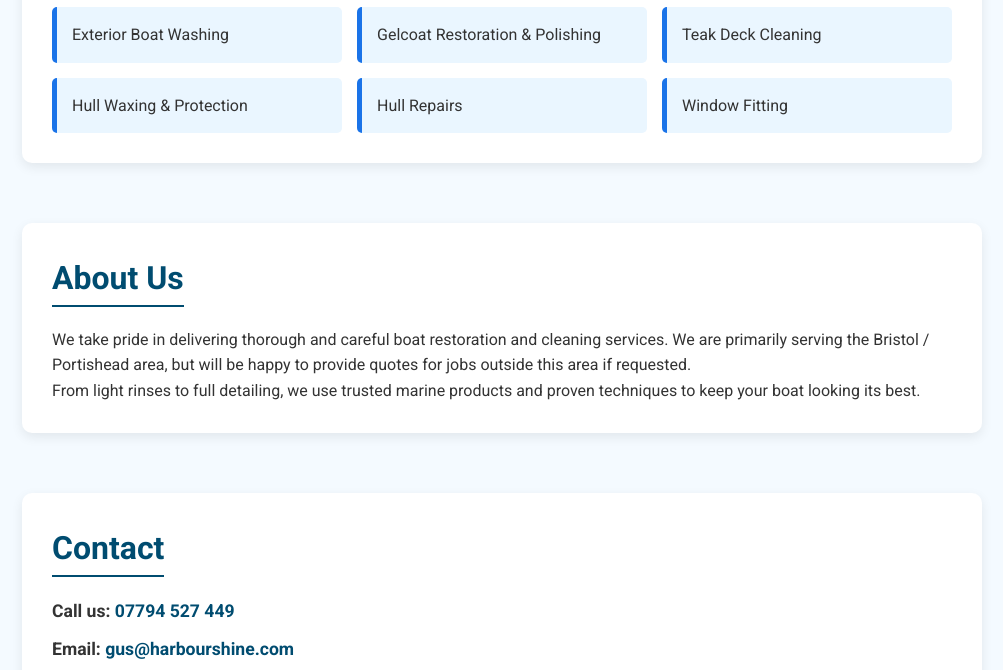
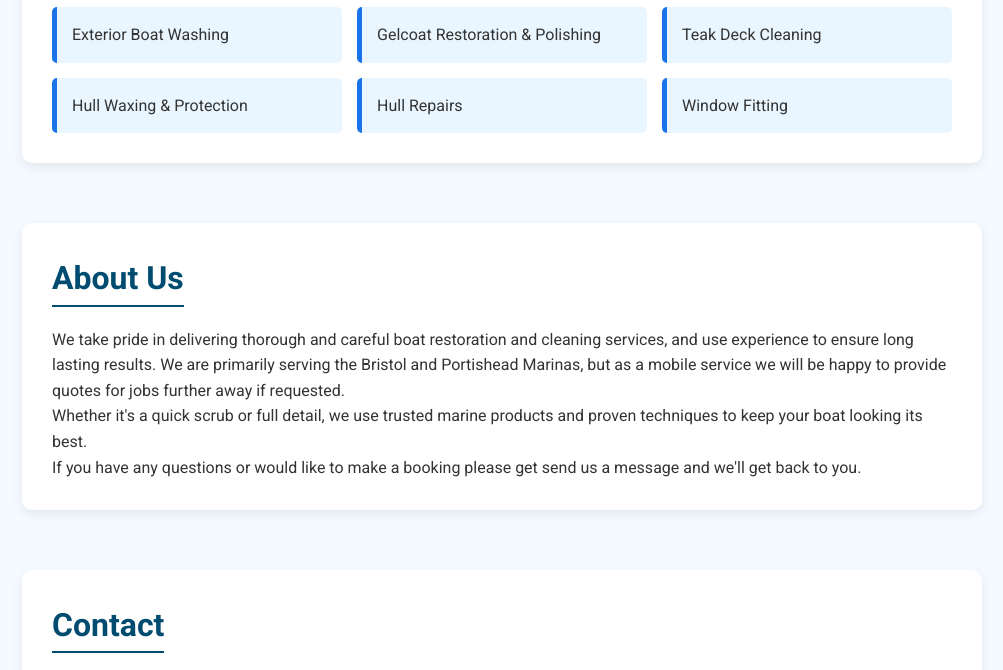
Before and after one commit to defeaz/bristol-boat-polishing, a plain HTML site: page index.html in a window 1280 px wide. Shown: the part 509-1179 px from the top of the page, without its empty margins (138-1141 px from the left). Drawn offline with Linux system fonts and the light colour scheme.

Commit message:
Update index.html

```diff
--- a/index.html
+++ b/index.html
@@ -35,12 +35,16 @@
     <section id="about">
       <h2>About Us</h2>
       <p>
-        We take pride in delivering thorough and careful boat restoration and cleaning services.
-        We are primarily serving the Bristol / Portishead area, but will be happy to provide quotes for jobs outside this area if requested.
+        We take pride in delivering thorough and careful boat restoration and cleaning services, and use experience to ensure long lasting results.
+        We are primarily serving the Bristol and Portishead Marinas, but as a mobile service we will be happy to provide quotes for jobs further away if requested.
       </p>
 
       <p>
-        From light rinses to full detailing, we use trusted marine products and proven techniques to keep your boat looking its best.
+        Whether it's a quick scrub or full detail, we use trusted marine products and proven techniques to keep your boat looking its best.
+      </p>
+
+      <p>
+        If you have any questions or would like to make a booking please get send us a message and we'll get back to you.
       </p>
     </section>
 
```
